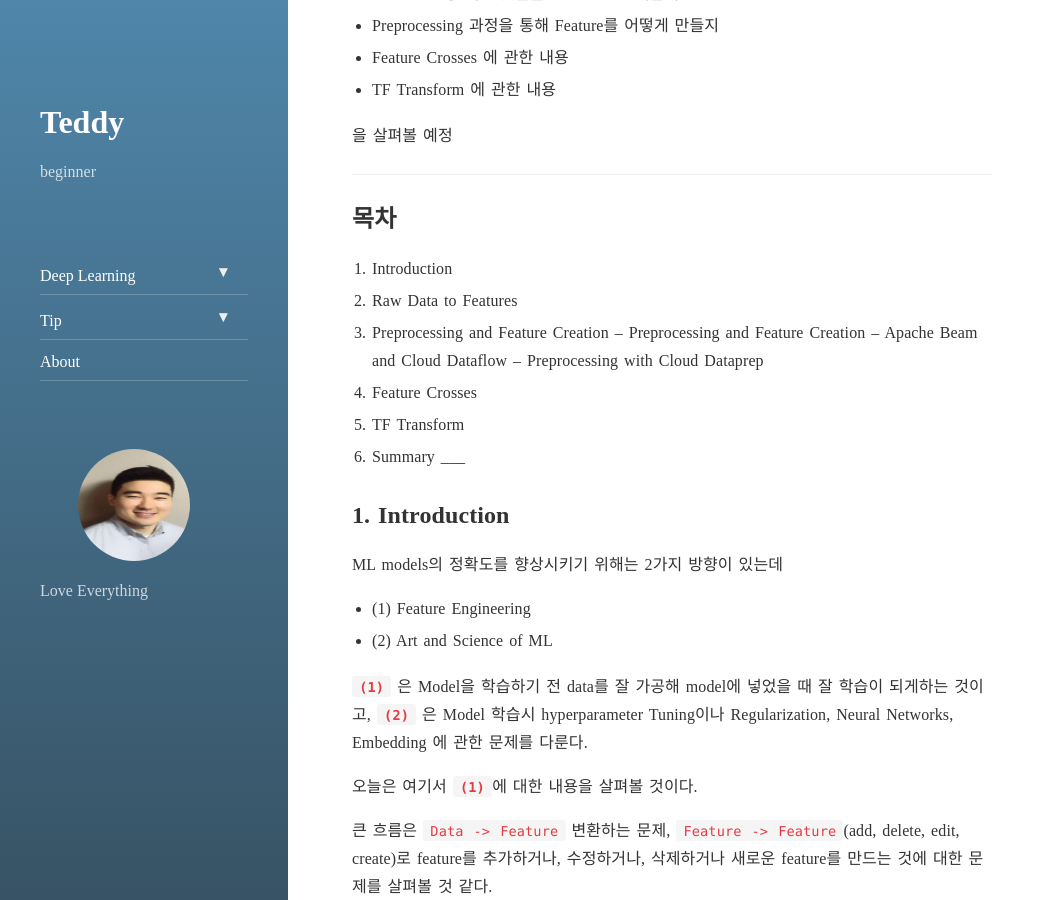
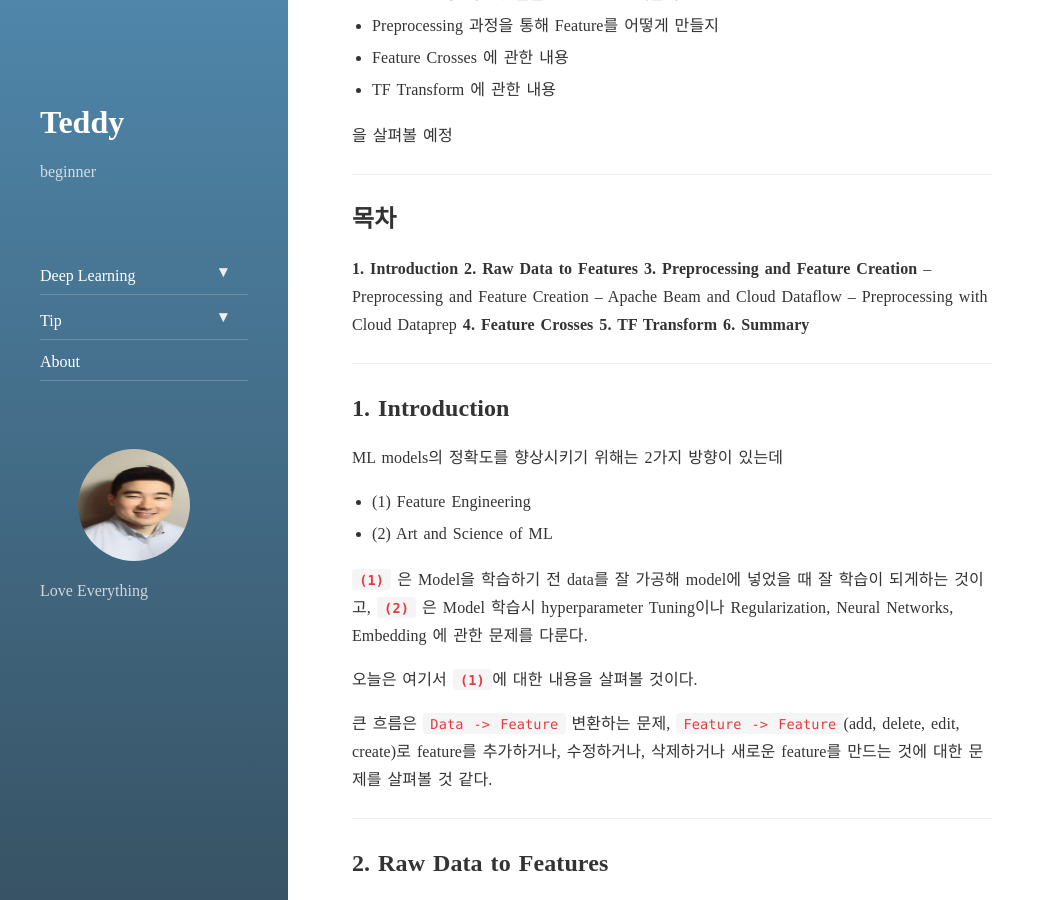
Before and after one commit to Taeu/taeu.github.io, a Jekyll site: the page built from _posts/2018-09-22-deeplearning-coursera-featrue-engineering.md, in a window 1280 px wide and 900 px high, scrolled down 1036 px. Shown: the whole window, without its empty margins (0-1055 px from the left). Built offline with Jekyll 4.4.1, drawn with Linux system fonts in a browser that asks for light colours; nearby versions of some CDN libraries; comment, search, counter and statistics services are not loaded; some of the changed text lies outside the part shown.

Commit message:
1차 수정- 미완성

````diff
--- a/_posts/2018-09-22-deeplearning-coursera-featrue-engineering.md
+++ b/_posts/2018-09-22-deeplearning-coursera-featrue-engineering.md
@@ -35,15 +35,17 @@
 ___
 ## **목차**
 
-1. Introduction
-2. Raw Data to Features
-3. Preprocessing and Feature Creation
+**1. Introduction**
+**2. Raw Data to Features**
+**3. Preprocessing and Feature Creation**
 -- Preprocessing and Feature Creation
 -- Apache Beam and Cloud Dataflow
 -- Preprocessing with Cloud Dataprep
-4. Feature Crosses
-5. TF Transform
-6. Summary
+**4. Feature Crosses**
+**5. TF Transform**
+**6. Summary**
+
+
 ___
 
 
@@ -98,10 +100,9 @@
 >>
  이 feature와 우리가 세운 가설간의 인과적인 관계가 있는지부터 생각해보면 된다. 왜 이 feature가 변할 때 우리가 예측하려고하는 값이 변할까를 물었을 때, 적절한 관계가 보이면 당연히 그 값을 예측하는 좋은 feature가 될 것이다. 하지만 관계가 보이지 않는다고해서 data를 임의로 버릴 수 없다. 그때는 각 데이터간의 상관관계(correlations)가 있는지 살펴본다음, 상관관계가 눈에 보인다고 판단 되면 그 feature를 일단 선택하자. 이 때, feature들과 예측할 label(y)값의 관계를 시각화하는 과정이 필요할 것이고, 이에 대해서는 추후에 kaggle에 대한 글을 포스팅할 때 확인해 볼 수 있을 것이다. ( kaggle에 들어가보자. 아무 project의 open kernel을 들어가면 거의 모든 사람들이 ML 모델을 구성하기 전 data 시각화를 하는 과정을 거치는 것을 볼 수 있다. 이때 데이터 시각화는 cor을 관찰하기 위함도 있지만 다른 몇몇의 과정들을 위해서이기도 하다 )
 >>
- 다음의 `예시`를 보자
+ 다음의 **`예시`**를 보자
 >>
-![6]((https://user-images.githubusercontent.com/24144491/45911715-2872ad80-be52-11e8-96b3-ec89461c6e5d.png)
->>
+![6](https://user-images.githubusercontent.com/24144491/45911715-2872ad80-be52-11e8-96b3-ec89461c6e5d.png)
 좋은 경주마를 예측하기 위해 다음과 같은 feature들이 있다고 하면 어떤 feature들을 선택해야할까?
 >>
 A와 B는 말이 잘 달리는지의 경주 실력과 확연한 관계가 있는 것으로 보인다.
@@ -176,7 +177,7 @@
 
 >![10](https://user-images.githubusercontent.com/24144491/45911719-290b4400-be52-11e8-9aae-e9ba5eed108a.JPG)
 
->이런 categorical 변수들은 one-hot encoding을 해주자.
+>이런 **categorical** 변수들은 **one-hot encoding**을 해주자.
 
 >![11](https://user-images.githubusercontent.com/24144491/45911720-29a3da80-be52-11e8-9bdc-52a4e8556c36.JPG)
 
@@ -199,7 +200,7 @@
 
 >마지막으로 missing data의 처리는 어떻게 해야할까? 이부분은 technical하게 rating 표시했는지 안했는지 체크하는 칸을 만들라고 하는데, 소비자가 rating을 안했건, 넣을때 누락되건 간에 결국 missing data는 이미 잃어버린 data이다. 따라서 이런 data는 특별히 다른 방법으로 처리를 해주어야할 것 같은데 이 부분에 대해서 추후의 공부가 필요할 것 같다. (missing data처리 관련, kaggle에서는 그냥 0값을 넣거나 avergae를 넣던데, missing data가 많으면 문제가 되겠지? 이 때 어떻게 처리하는지는 한 번 찾아보자. 아래의 참고하면 좋은 자료의 링크 참고하길 바란다)
 
-###**``` ML vs Statistics```**
+### **``` ML vs Statistics```**
 여기서는 ML model 구성시 data가 없는 상황과 그렇지 않은 상황에 대해 별도의 모델을 작성하는 것이 좋다고 한다.
 - 통계는 제한된 데이터로 돌리고, ML은 충분히 많은 데이터로 작동
 - 통계는 outlier 버리지만, ML은 충분한 데이터를 찾았으므로 아웃라이어라도 같이 돌릴것(?)
````
